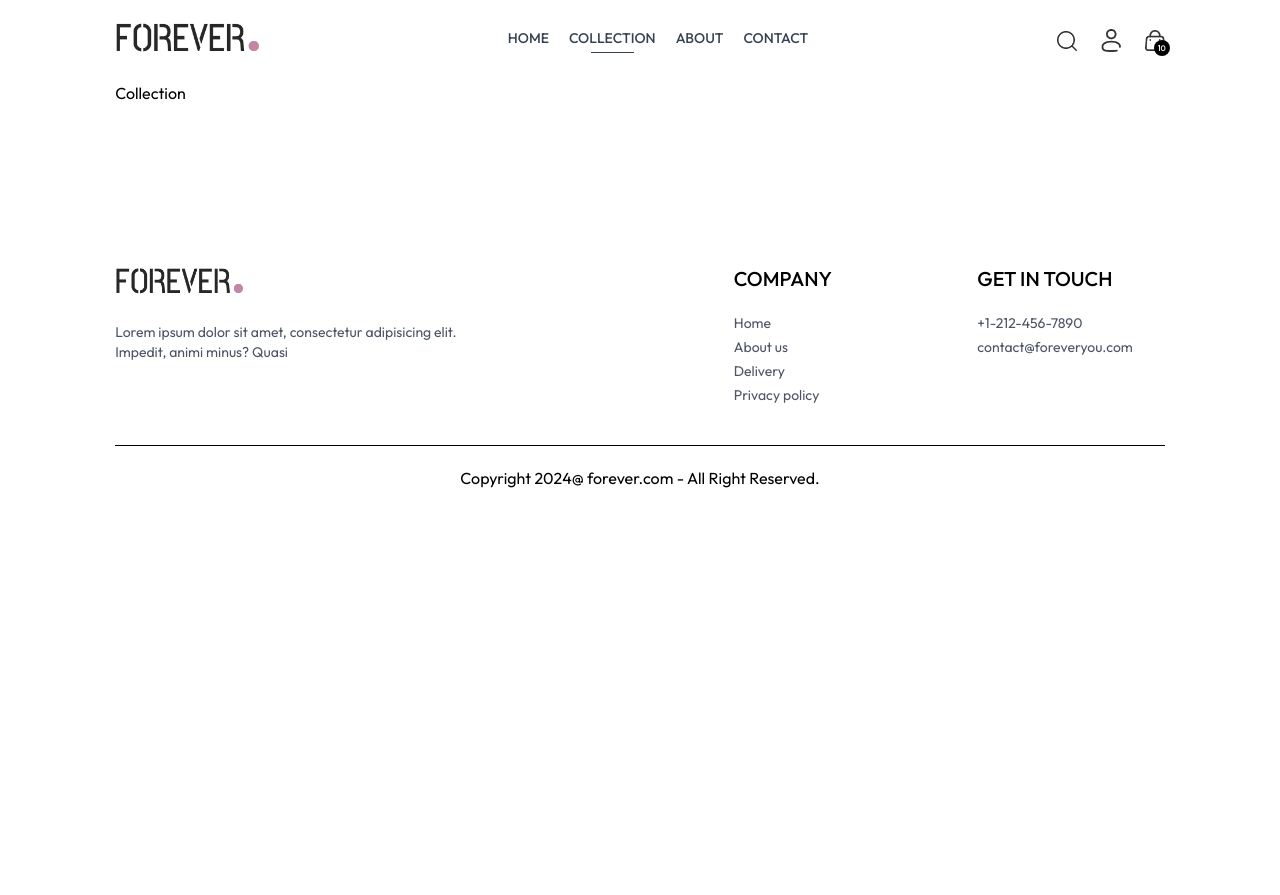
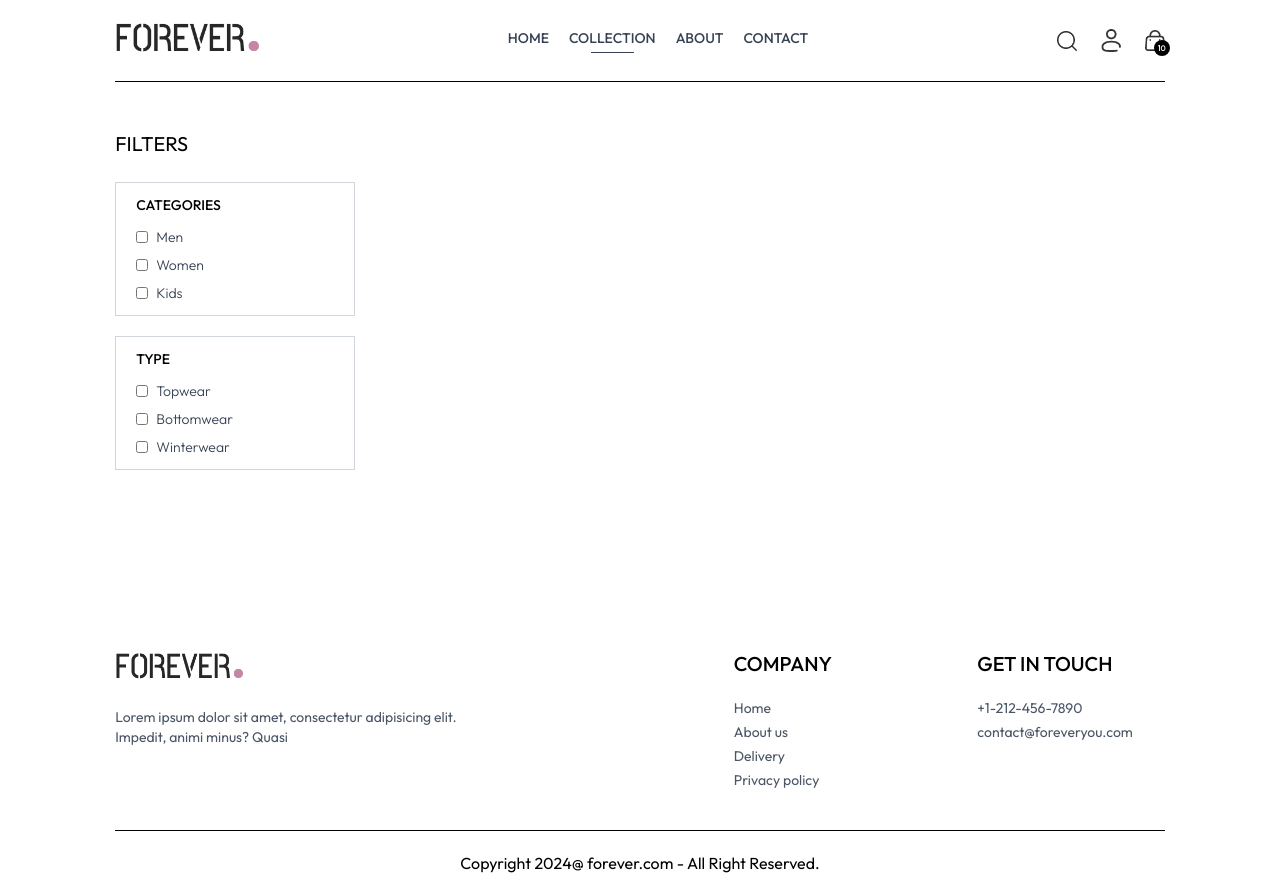
Before and after one commit to harrySentinel/NexShop, a React (Vite) app: page /collection in a window 1280 px wide. Before the commit the page ends 800 px from the top, so only its background shows below. Built offline with nearby package versions, Linux system fonts and the light colour scheme.

Commit message:
left side ui (filter) in collection part

```diff
--- a/src/pages/Collection.jsx
+++ b/src/pages/Collection.jsx
@@ -1,8 +1,54 @@
-import React from 'react'
+import React, {useContext, useState} from 'react'
+import { ShopContext } from '../context/ShopContext'
+import { assets } from '../assets/assets';
 
 const Collection = () => {
+
+  const {products} = useContext(ShopContext);
+  const [showFilter, setShowFilter] = useState(false);
+
   return (
-    <div>Collection</div>
+    <div className='flex flex-col sm:flex-row gap-1 sm:gap-10 pt-10 border-t'>
+    {/* Filter Options */}
+    <div className='min-w-60'>
+    <p onClick={()=>setShowFilter(!showFilter)} className='my-2 text-xl flex items-center cursor-pointer gap-2'>FILTERS
+      <img className={`h-3 sm:hidden ${showFilter ? 'rotate-90' : ''}`} src={assets.dropdown_icon} alt="" />
+    </p>
+    {/* Category Filter */}
+    <div className={`border border-gray-300 pl-5 py-3 mt-6 ${showFilter ? '' : 'hidden'} sm:block`}>
+     <p className='mb-3 text-sm font-medium'>CATEGORIES</p>
+     <div className='flex flex-col gap-2 text-sm font-light text-gray-700'>
+      <p className='flex gap-2'>
+        <input className='w-3' type="checkbox" value={'Men'} /> Men
+      </p>
+      <p className='flex gap-2'>
+        <input className='w-3' type="checkbox" value={'Women'} /> Women
+      </p>
+      <p className='flex gap-2'>
+        <input className='w-3' type="checkbox" value={'Kids'} /> Kids
+      </p>
+     </div>
+    </div>
+
+  {/* SubCategory Filter */}
+  <div className={`border border-gray-300 pl-5 py-3 my-5 ${showFilter ? '' : 'hidden'} sm:block`}>
+     <p className='mb-3 text-sm font-medium'>TYPE</p>
+     <div className='flex flex-col gap-2 text-sm font-light text-gray-700'>
+      <p className='flex gap-2'>
+        <input className='w-3' type="checkbox" value={'Topwear'} /> Topwear
+      </p>
+      <p className='flex gap-2'>
+        <input className='w-3' type="checkbox" value={'Bottomwear'} /> Bottomwear
+      </p>
+      <p className='flex gap-2'>
+        <input className='w-3' type="checkbox" value={'Winterwear'} /> Winterwear
+      </p>
+     </div>
+    </div>
+
+    </div>
+
+    </div>
   )
 }
 
```
